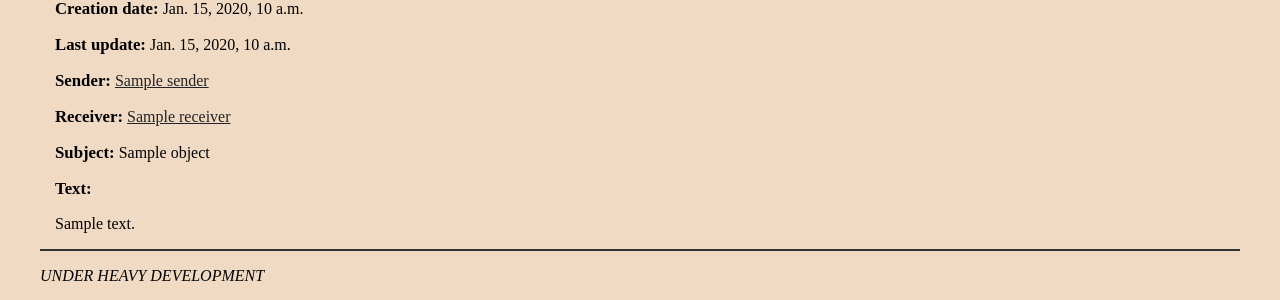
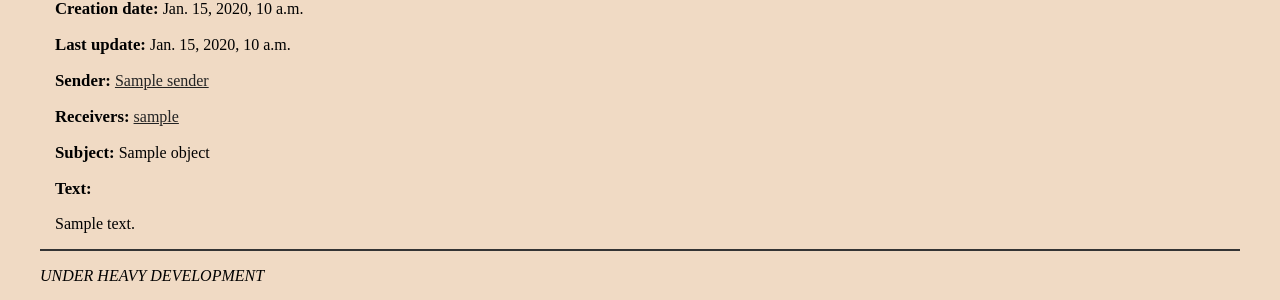
Before and after one commit to abbradar/gamehelper, a Django app: template templates/messages/message_detail.html in a window 1280 px wide. Shown: the part 124-424 px from the top of the page. Run offline with Django 3.2, Linux system fonts and the light colour scheme; the template is opened without the code that fills it: most values are stand-ins (such as "Sample title", 1, 10 or a date in 2020); parts of the project's set-up code (start-up, migrations or seed data) failed here and were passed over.

Commit message:
??????? ??????????? ? ???????? ??????????.

```diff
--- a/templates/messages/message_detail.html
+++ b/templates/messages/message_detail.html
@@ -5,7 +5,11 @@
 <p class="mess_time"><b>{% trans "Creation date" %}:</b> {{ object.creation_time }}</p>
 <p class="mess_time"><b>{% trans "Last update" %}:</b> {{ object.modification_time }}</p>
 <p class="mess_sender"><b>{% trans "Sender" %}:</b> <a href="{{ object.sender.get_absolute_url }}">{{ object.sender }}</a></p>
-<p class="mess_receiver"><b>{% trans "Receiver" %}:</b> <a href="{{ object.receiver.get_absolute_url }}">{{ object.receiver }}</a></p>
+<p class="mess_receiver"><b>{% trans "Receivers" %}:</b>
+{% for receiver in object.receivers.all %}
+<a href="{{ receiver.get_absolute_url }}">{{ receiver.username }}</a>&nbsp;
+{% endfor %}
+</p>
 <p class="mess_subj"><b>{% trans "Subject" %}:</b> {{ object.subject }}</p>
 <div class="mess_text"><b>{% trans "Text" %}:</b> {{ object.text|linebreaks|escape }}</div>
 {% endblock %}
```
